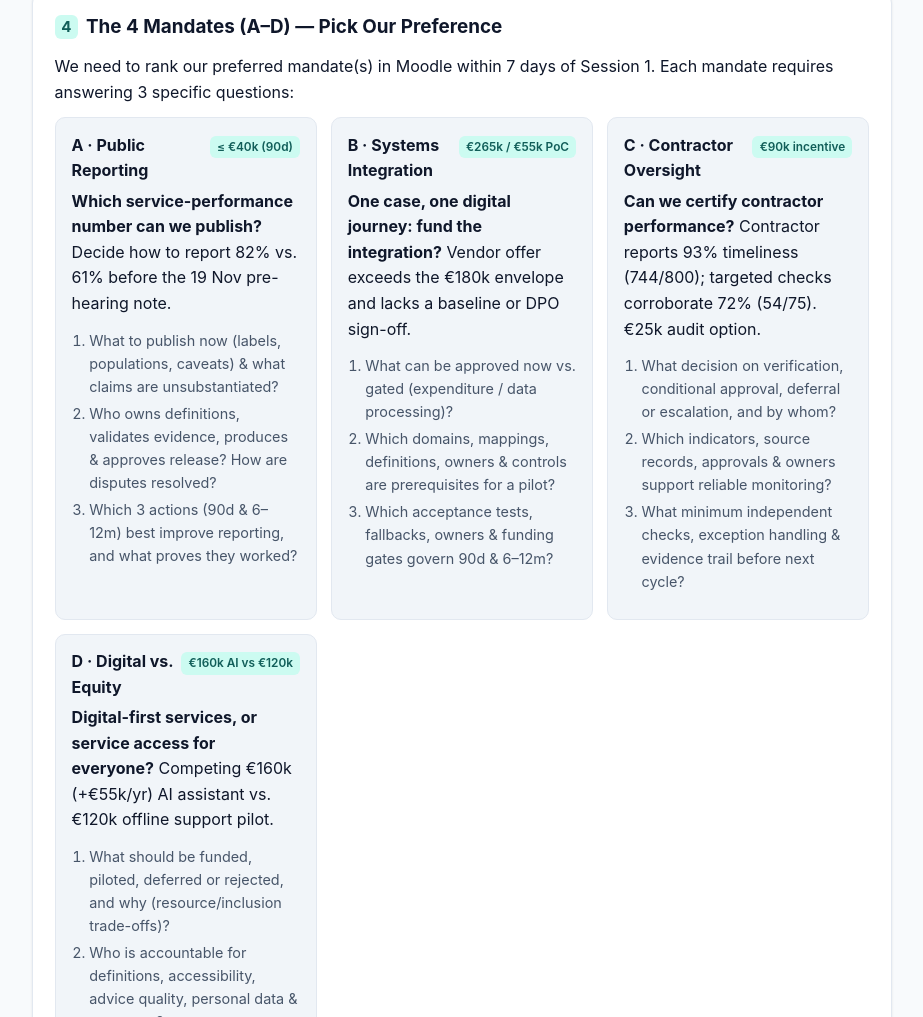
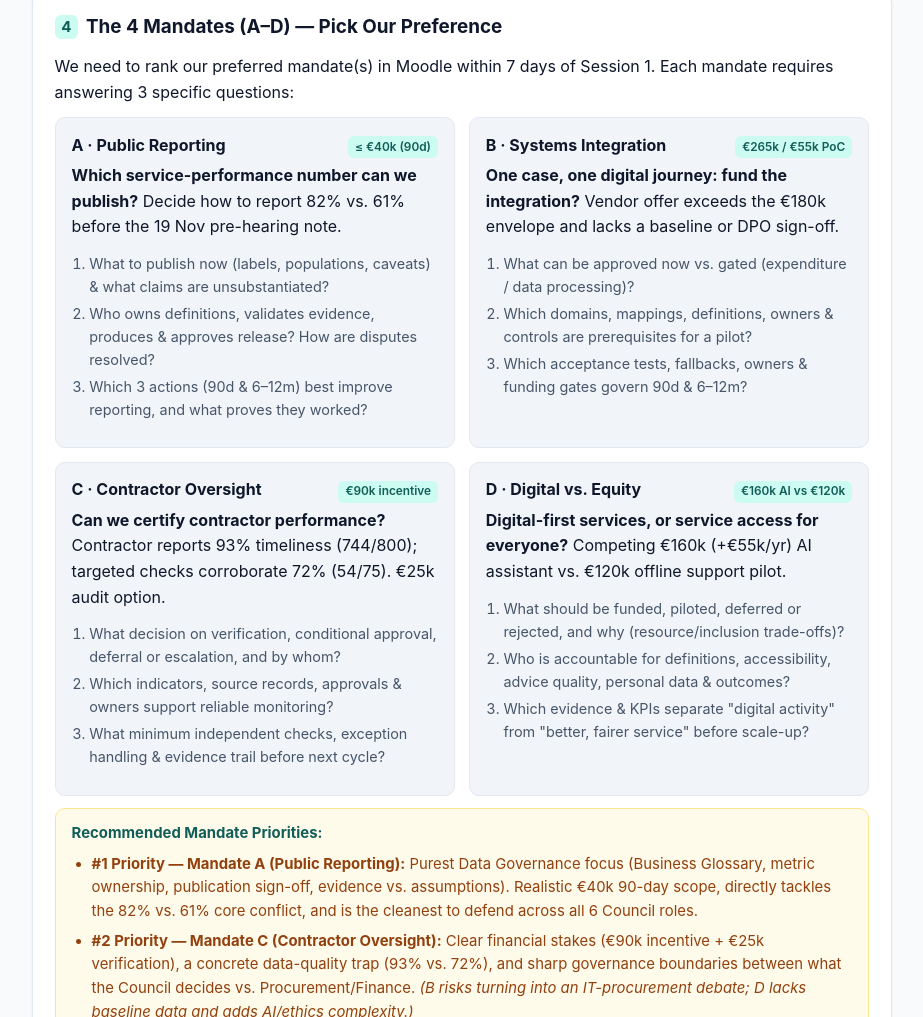
Before and after one commit to StanislavSidorovich/horizonte-dg-briefing, a plain HTML site: page index.html in a window 1280 px wide. Shown: the part 1783-2800 px from the top of the page, without its empty margins (178-1101 px from the left). Drawn offline with Linux system fonts and the light colour scheme.

Commit message:
Use 2x2 grid for mandates and soften recommendation callout

```diff
--- a/index.html
+++ b/index.html
@@ -204,9 +204,26 @@
 
     .grid-2 {
       display: grid;
-      grid-template-columns: repeat(auto-fit, minmax(260px, 1fr));
+      grid-template-columns: repeat(2, minmax(0, 1fr));
       gap: 0.85rem;
       margin-top: 0.5rem;
+    }
+
+    @media (max-width: 640px) {
+      .grid-2 {
+        grid-template-columns: 1fr;
+      }
+    }
+
+    .callout-rec {
+      background: rgba(15, 118, 110, 0.06);
+      border: 1px solid rgba(15, 118, 110, 0.24);
+      color: var(--text);
+    }
+
+    html[data-theme="dark"] .callout-rec {
+      background: rgba(45, 212, 191, 0.08);
+      border-color: rgba(45, 212, 191, 0.24);
     }
 
     .card {
@@ -420,7 +437,7 @@
           </ol>
         </div>
       </div>
-      <div class="callout" style="background: var(--accent-soft); border-color: var(--accent); color: var(--text);">
+      <div class="callout callout-rec">
         <strong style="color: var(--accent-text);">Recommended Mandate Priorities:</strong>
         <ul style="margin-top: 0.4rem; margin-bottom: 0;">
           <li><strong>#1 Priority — Mandate A (Public Reporting):</strong> Purest Data Governance focus (Business Glossary, metric ownership, publication sign-off, evidence vs. assumptions). Realistic €40k 90-day scope, directly tackles the 82% vs. 61% core conflict, and is the cleanest to defend across all 6 Council roles.</li>
```
